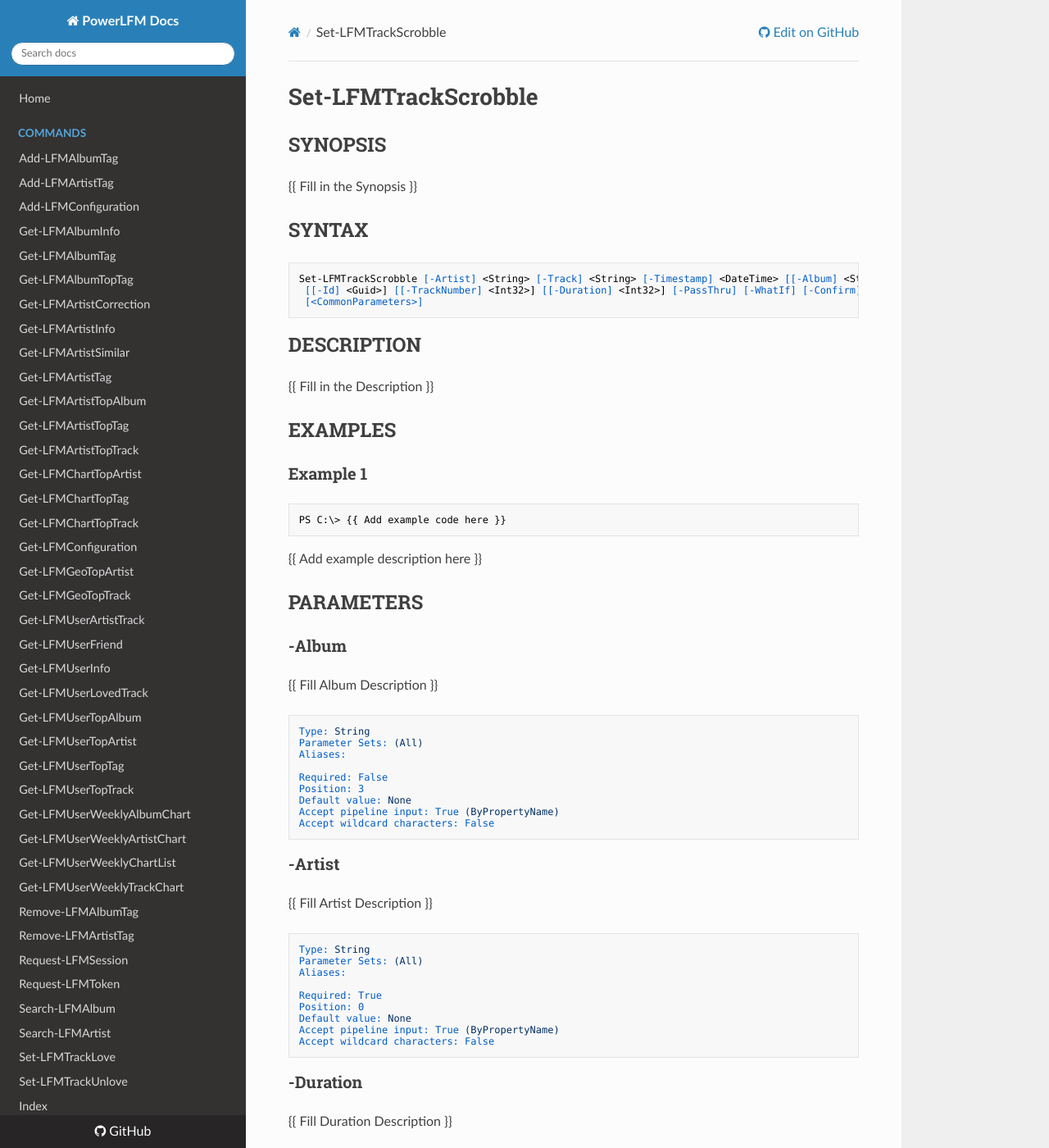
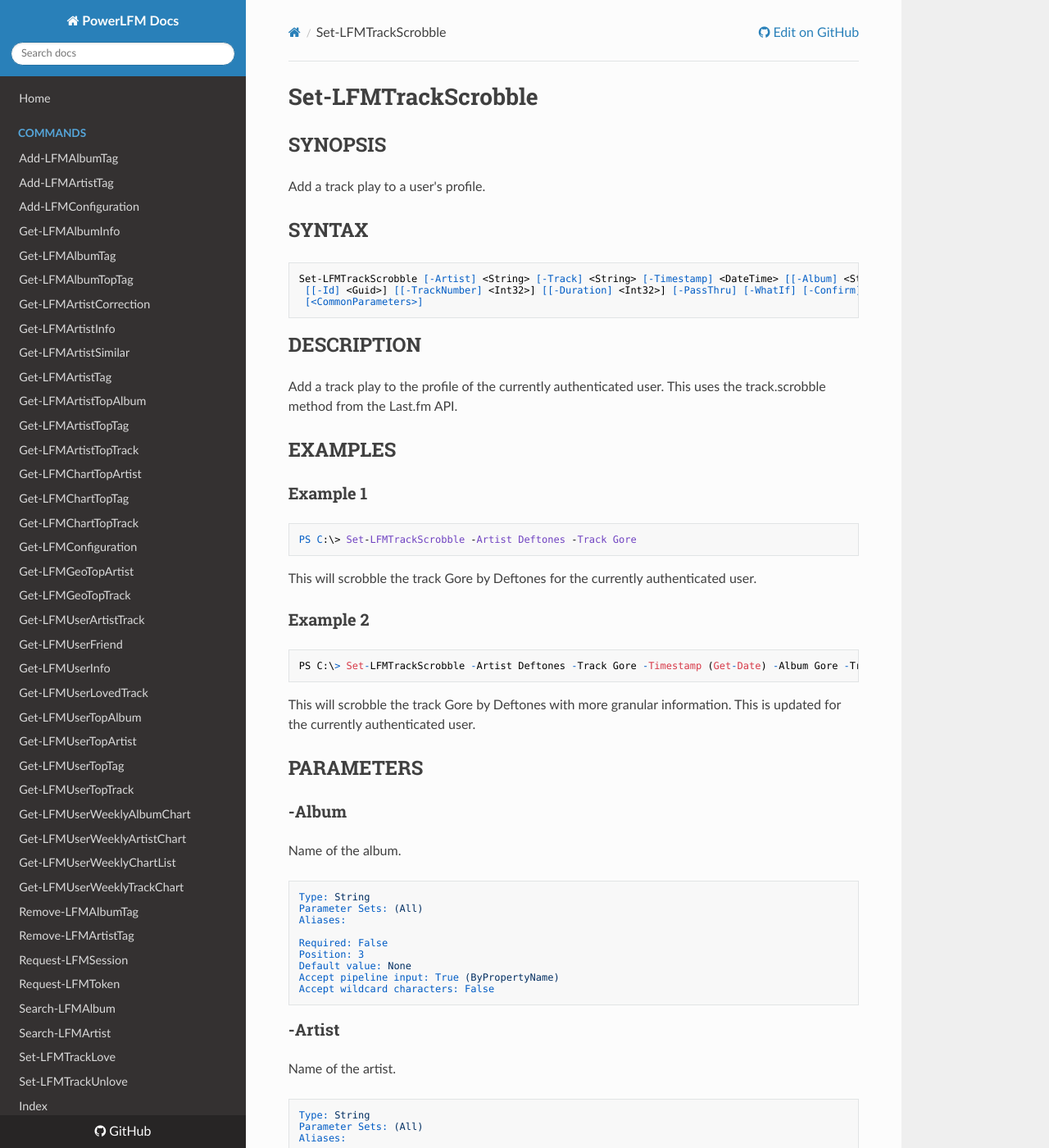
Before and after one commit to camusicjunkie/PowerLFM, an MkDocs documentation site: the page built from docs/Set-LFMTrackScrobble.md, in a window 1280 px wide and 1400 px high. Shown: the whole window at 82% size. Built offline with MkDocs 1.6.1, drawn with Linux system fonts in a browser that asks for light colours; nearby versions of some CDN libraries; old or Windows-style settings are respelled for this version of MkDocs; some of the changed text lies outside the part shown.

Commit message:
update docs

````diff
--- a/docs/Set-LFMTrackScrobble.md
+++ b/docs/Set-LFMTrackScrobble.md
@@ -8,7 +8,7 @@ schema: 2.0.0
 # Set-LFMTrackScrobble
 
 ## SYNOPSIS
-{{ Fill in the Synopsis }}
+Add a track play to a user's profile.
 
 ## SYNTAX
 
@@ -19,21 +19,30 @@ Set-LFMTrackScrobble [-Artist] <String> [-Track] <String> [-Timestamp] <DateTime
 ```
 
 ## DESCRIPTION
-{{ Fill in the Description }}
+Add a track play to the profile of the currently authenticated user.
+This uses the track.scrobble method from the Last.fm API.
 
 ## EXAMPLES
 
 ### Example 1
-```powershell
-PS C:\> {{ Add example code here }}
+```
+PS C:\> Set-LFMTrackScrobble -Artist Deftones -Track Gore
 ```
 
-{{ Add example description here }}
+This will scrobble the track Gore by Deftones for the currently authenticated user.
+
+### Example 2
+```
+PS C:\> Set-LFMTrackScrobble -Artist Deftones -Track Gore -Timestamp (Get-Date) -Album Gore -TrackNumber 9 -Duration 299
+```
+
+This will scrobble the track Gore by Deftones with more granular information.
+This is updated for the currently authenticated user.
 
 ## PARAMETERS
 
 ### -Album
-{{ Fill Album Description }}
+Name of the album.
 
 ```yaml
 Type: String
@@ -48,7 +57,7 @@ Accept wildcard characters: False
 ```
 
 ### -Artist
-{{ Fill Artist Description }}
+Name of the artist.
 
 ```yaml
 Type: String
@@ -63,7 +72,7 @@ Accept wildcard characters: False
 ```
 
 ### -Duration
-{{ Fill Duration Description }}
+Length of the track in seconds.
 
 ```yaml
 Type: Int32
@@ -78,7 +87,7 @@ Accept wildcard characters: False
 ```
 
 ### -Id
-{{ Fill Id Description }}
+Musicbrainz id for the track.
 
 ```yaml
 Type: Guid
@@ -93,7 +102,7 @@ Accept wildcard characters: False
 ```
 
 ### -PassThru
-{{ Fill PassThru Description }}
+Returns an object with info on the track set to scrobble.
 
 ```yaml
 Type: SwitchParameter
@@ -108,7 +117,7 @@ Accept wildcard characters: False
 ```
 
 ### -Timestamp
-{{ Fill Timestamp Description }}
+Time the track started playing.
 
 ```yaml
 Type: DateTime
@@ -123,7 +132,7 @@ Accept wildcard characters: False
 ```
 
 ### -Track
-{{ Fill Track Description }}
+Name of the track.
 
 ```yaml
 Type: String
@@ -138,7 +147,7 @@ Accept wildcard characters: False
 ```
 
 ### -TrackNumber
-{{ Fill TrackNumber Description }}
+Number of the track on the album.
 
 ```yaml
 Type: Int32
````
Also changed, not shown: docs/Set-LFMTrackNowPlaying.md (+20 -11 lines).
